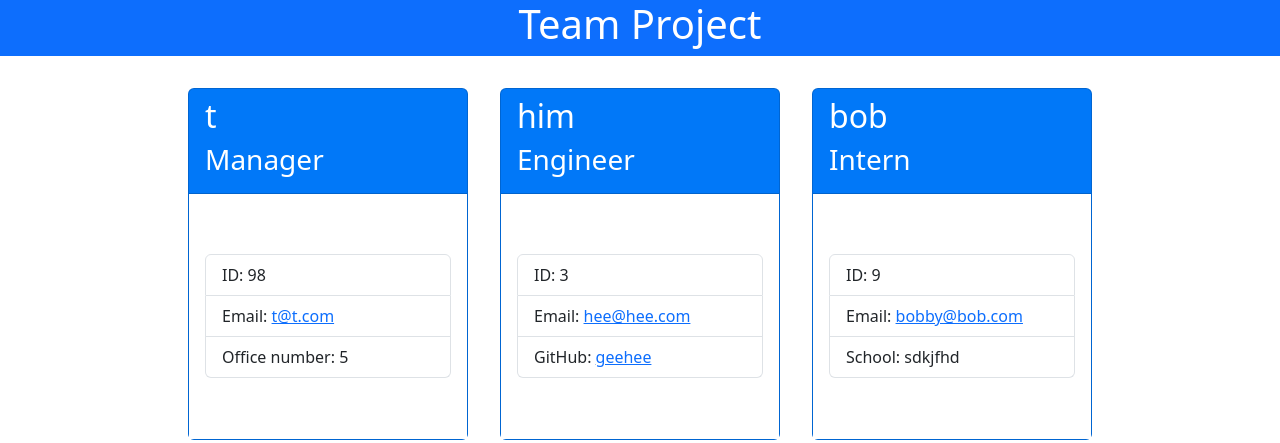
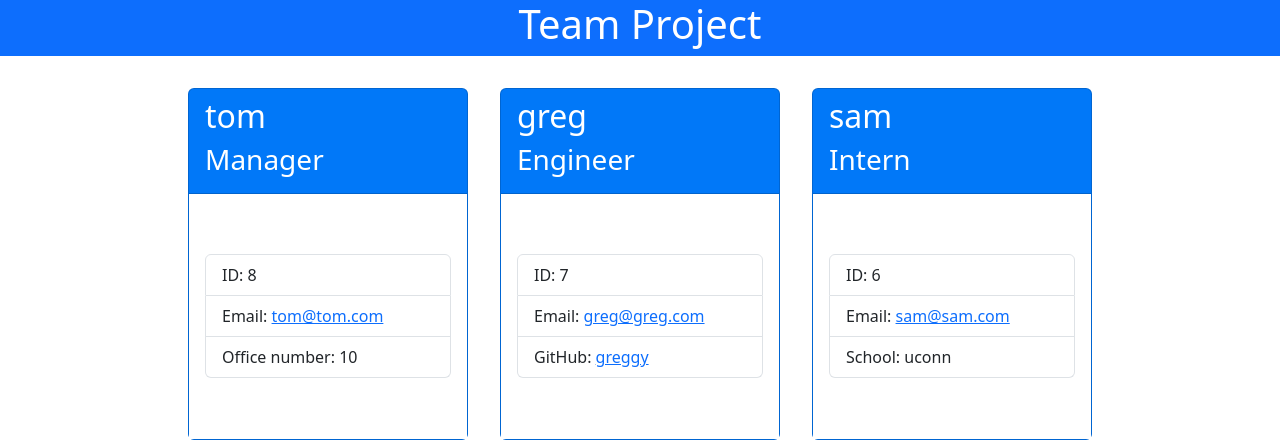
Before and after one commit to carsonadair/team-profile-generator, a website: page dist/index.html in a window 1280 px wide. Drawn offline with nearby package versions, Linux system fonts and the light colour scheme.

Commit message:
add readme

```diff
--- a/dist/index.html
+++ b/dist/index.html
@@ -28,42 +28,42 @@
 
             <div class="card employee-card">
             <div class="card-header">
-                <h2 class="card-title">t</h2>
+                <h2 class="card-title">tom</h2>
                 <h3 class="card-title"><i class="fas fa-mug-hot mr-2"></i>Manager</h3>
             </div>
             <div class="card-body">
                 <ul class="list-group">
-                    <li class="list-group-item">ID: 98</li>
-                    <li class="list-group-item">Email: <a href="mailto:t@t.com">t@t.com</a></li>
-                    <li class="list-group-item">Office number: 5</li>
+                    <li class="list-group-item">ID: 8</li>
+                    <li class="list-group-item">Email: <a href="mailto:tom@tom.com">tom@tom.com</a></li>
+                    <li class="list-group-item">Office number: 10</li>
                 </ul>
             </div>
         </div>
 
             <div class="card employee-card">
         <div class="card-header">
-            <h2 class="card-title">him</h2>
+            <h2 class="card-title">greg</h2>
             <h3 class="card-title"><i class="fas fa-glasses mr-2"></i>Engineer</h3>
         </div>
         <div class="card-body">
             <ul class="list-group">
-                <li class="list-group-item">ID: 3</li>
-                <li class="list-group-item">Email: <a href="mailto:hee@hee.com">hee@hee.com</a></li>
-                <li class="list-group-item">GitHub: <a href="https://github.com/geehee" target="_blank" rel="noopener noreferrer">geehee</a></li>
+                <li class="list-group-item">ID: 7</li>
+                <li class="list-group-item">Email: <a href="mailto:greg@greg.com">greg@greg.com</a></li>
+                <li class="list-group-item">GitHub: <a href="https://github.com/greggy" target="_blank" rel="noopener noreferrer">greggy</a></li>
             </ul>
         </div>
     </div>
 
             <div class="card employee-card">
         <div class="card-header">
-            <h2 class="card-title">bob</h2>
+            <h2 class="card-title">sam</h2>
             <h3 class="card-title"><i class="fas fa-user-graduate mr-2"></i>Intern</h3>
         </div>
         <div class="card-body">
             <ul class="list-group">
-                <li class="list-group-item">ID: 9</li>
-                <li class="list-group-item">Email: <a href="mailto:bobby@bob.com">bobby@bob.com</a></li>
-                <li class="list-group-item">School: sdkjfhd</li>
+                <li class="list-group-item">ID: 6</li>
+                <li class="list-group-item">Email: <a href="mailto:sam@sam.com">sam@sam.com</a></li>
+                <li class="list-group-item">School: uconn</li>
             </ul>
         </div>
     </div>
```
Also changed, not shown: README.md (added).
